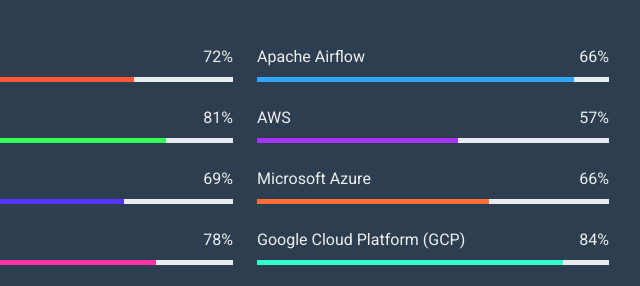
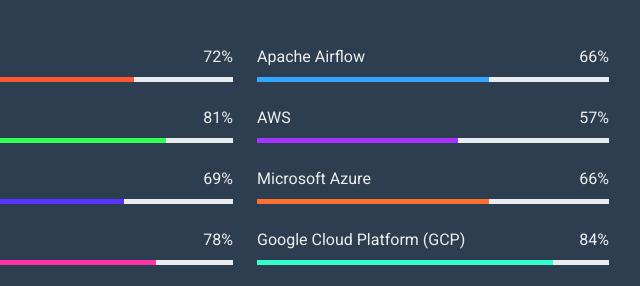
Before and after one commit to Joshuatolu/my-portfolio, a plain HTML site: page index.html in a window 1280 px wide. Shown: the part 918-1204 px from the top of the page, 589-1229 px from the left. Drawn offline with nearby package versions, Linux system fonts and the light colour scheme.

Commit message:
Update index.html

```diff
--- a/index.html
+++ b/index.html
@@ -222,7 +222,7 @@
                                         <p class="mb-2">66%</p>
                                     </div>
                                     <div class="progress">
-                                        <div class="progress-bar" role="progressbar" style="width: 66%; background-color: #33a6ff;" aria-valuenow="90"></div>
+                                        <div class="progress-bar" role="progressbar" style="width: 66%; background-color: #33a6ff;" aria-valuenow="66"></div>
                                     </div>
                                 </div>
                                 <!-- AWS -->
@@ -252,7 +252,7 @@
                                         <p class="mb-2">84%</p>
                                     </div>
                                     <div class="progress">
-                                        <div class="progress-bar" role="progressbar" style="width: 84%; background-color: #33ffcc;" aria-valuenow="87"></div>
+                                        <div class="progress-bar" role="progressbar" style="width: 84%; background-color: #33ffcc;" aria-valuenow="84"></div>
                                     </div>
                                 </div>
                                 <!-- Docker -->
```
